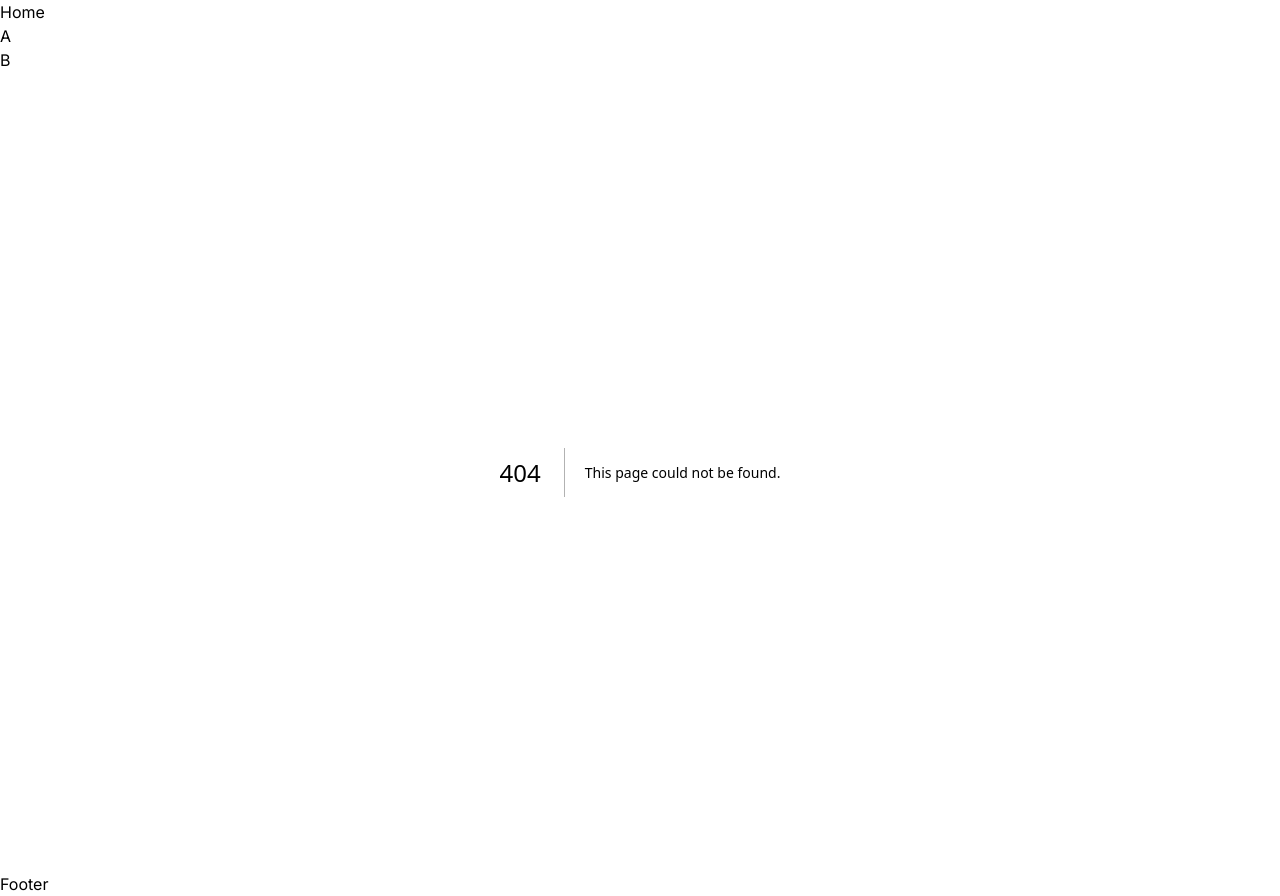
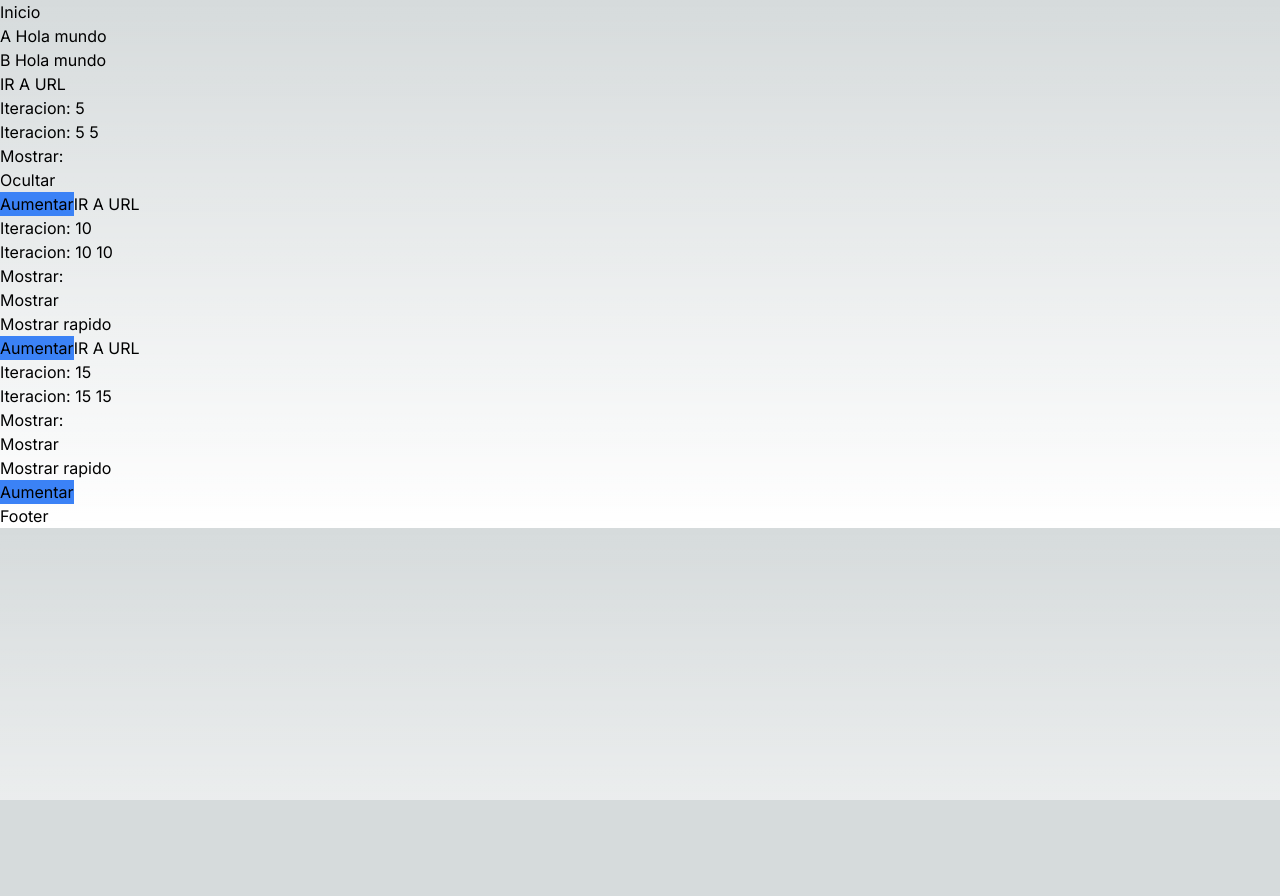
Before and after one commit to 2023-a-web-avanzada/encalada-pozo-francisco-rafael-web, a Next.js app in the folder 03-react/my-app/: page /c_componentes in a window 1280 px wide. Before the commit this address had no page. After the commit the page ends 800 px from the top, so only its background shows below. Built offline with nearby package versions, Linux system fonts and the light colour scheme.

Commit message:
React 03

```diff
--- a/03-react/my-app/app/a_hola_mundo/page.tsx
+++ b/03-react/my-app/app/a_hola_mundo/page.tsx
@@ -1,8 +1,11 @@
+'use client'
+import DEstilosEjemplo from "@/app/componentes/DEstilosEjemplo";
 
 export default function a_hola_mundo(){
     return (
         <>
             <h1>Hola desde a_hola_mundo</h1>
+            <DEstilosEjemplo/>
         </>
     )
 }
--- /dev/null
+++ b/03-react/my-app/app/c_componentes/CComponente.tsx
@@ -0,0 +1,53 @@
+import {useState} from "react";
+
+export type PropiedadesComponente = {
+    url: string;
+    iteraciones: number;
+    mostrar?: boolean;
+}
+export default function CComponente(
+    props: PropiedadesComponente
+) {
+    const {url, iteraciones, mostrar} = props;
+
+    const arreglo = [0, 1]
+    //const numeroUno = arreglo[0]
+    //const numeroDos = arreglo[1]
+    const [numeroUno, numeroDos] = arreglo
+    const contenidoAdicional = () => {
+        if (mostrar) {
+            return <p>Mostrar</p>
+        }
+        return <p>Ocultar</p>
+    }
+    const [iteracionLocal, setIteracionLocal] = useState(
+        iteraciones
+    )
+
+    const [className, setColor] = useState('')
+
+    return (
+        <>
+            <a target="_blank"
+               href={url}>IR A URL</a>
+            <p>Iteracion: {iteraciones}</p>
+            <p className={className}>Iteracion: {iteraciones} {iteracionLocal}</p>
+            <p>Mostrar: {mostrar}</p>
+            {contenidoAdicional()}
+            {mostrar && <p>Mostrar rapido</p>}
+
+            <button className="bg-blue-500" onClick={
+                event => {
+                    setIteracionLocal(iteracionLocal + 1);
+                    if (iteracionLocal % 2 == 0) {
+                        setColor('bg-red-500')
+                    } else {
+                        setColor('bg-yellow-500')
+                    }
+                }
+
+            }> Aumentar
+            </button>
+        </>
+    )
+}
--- /dev/null
+++ b/03-react/my-app/app/c_componentes/page.tsx
@@ -0,0 +1,19 @@
+'use client'
+import CComponente from "@/app/c_componentes/CComponente";
+
+export default function page(){
+    return (
+        <>
+            <CComponente url={'https://www.google.com'}
+                         iteraciones={5}
+                         mostrar={false}/>
+            <CComponente url={'https://www.bing.com'}
+                         iteraciones={10}
+                         mostrar={true}/>
+            <CComponente url={'https://www.epn.edu.ec'}
+                         iteraciones={15}
+                         mostrar={true}/>
+
+        </>
+    )
+}
--- a/03-react/my-app/app/componentes/DEstilosEjemplo.tsx
+++ b/03-react/my-app/app/componentes/DEstilosEjemplo.tsx
@@ -1,25 +1,43 @@
+// app/componentes/DEstilosEjemplo.tsx
+// npm install --save @emotion/styled @emotion/react
+'use client'
+import styled from "@emotion/styled";
 import { css } from '@emotion/react'
-import styled from '@emotion/styled'
-const style = css`
-    color: hotpink;
+import cStyles from './c_estilos.module.css'
+const pinkStyle = css`
+  color: pink;
 `
 const TituloNaranja = styled.h1`
-  color: orange;
-  font-size: 8px;
+    color: orange;
+    font-size: 8px;
 `
-
-const  TituloVerde = styled.h2`
+const TituloVerde = styled.h2`
     color: green;
-  font-size: 10px;
+    font-size: 10px;
 `
 export default function DEstilosEjemplo(){
+    const misEstilos = {
+        color: '#fff',
+        backgroundColor: 'black',
+        borderBottom: '5px solid yellow',
+    };
+
     return(
         <>
             <TituloNaranja>Titulo 1</TituloNaranja>
             <TituloVerde>Titulo 2</TituloVerde>
-            <div className={pinkStyle as unknown as string}>
+            <div css={pinkStyle}>
                 Texto pink
             </div>
+            <p className={cStyles.rojo}>Clase rojo</p>
+            <p style={misEstilos}>Mis estilos</p>
+            <p style={
+                {
+                    color: 'black',
+                    backgroundColor: '#fff',
+                    borderBottom: '5px solid green',
+                }
+            }>Estilos en linea</p>
         </>
     )
 }
--- /dev/null
+++ b/03-react/my-app/app/componentes/c_estilos.module.css
@@ -0,0 +1,4 @@
+/* c_estilos */
+.rojo{
+    background-color: red;
+}
--- a/03-react/my-app/app/componentes/c_menu.component.tsx
+++ b/03-react/my-app/app/componentes/c_menu.component.tsx
@@ -1,10 +1,12 @@
+'use client'
+// app/componentes/c_menu.component.tsx
 export default function C_menuComponent(){
     return (
         <>
             <ul>
-                <li><a href={"/"}>Home</a></li>
-                <li><a href={"/a_hola_mundo"}>A</a></li>
-                <li><a href={"b_hola_mundo/"}>B</a></li>
+                <li><a href="/">Inicio</a></li>
+                <li><a href="/a_hola_mundo">A Hola mundo</a></li>
+                <li><a href="/b_hola_mundo">B Hola mundo</a></li>
             </ul>
         </>
     )
--- a/03-react/my-app/tsconfig.json
+++ b/03-react/my-app/tsconfig.json
@@ -1,5 +1,7 @@
 {
   "compilerOptions": {
+    "jsx": "react-jsx",
+    "jsxImportSource": "@emotion/react",
     "target": "es5",
     "lib": ["dom", "dom.iterable", "esnext"],
     "allowJs": true,
```
